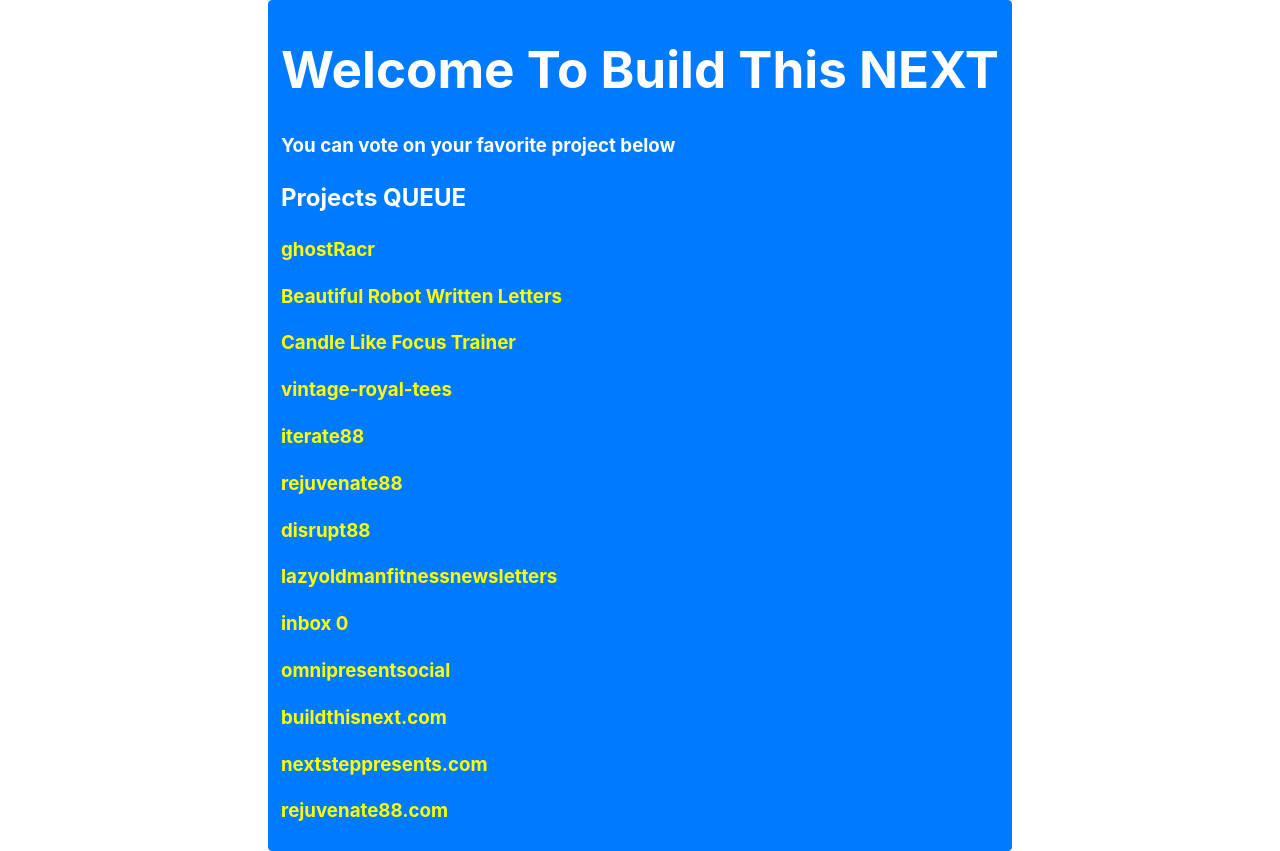
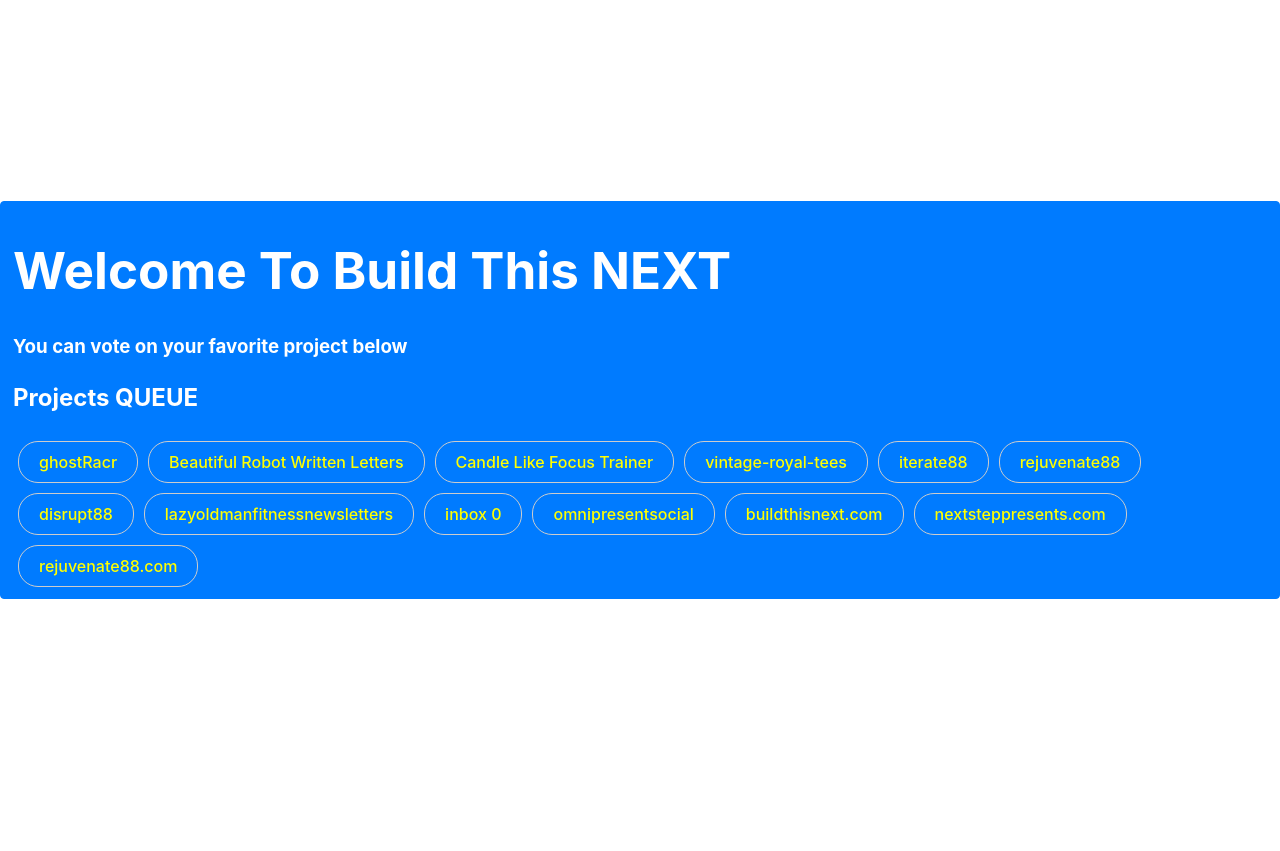
Before and after one commit to pmrprdc/buildthisnextv2, a React (Vite) app: page / in a window 1280 px wide. After the commit the page ends 800 px from the top, so only its background shows below. Built offline with nearby package versions, Linux system fonts and the light colour scheme.

Commit message:
buttons are flashing and they are their own component

```diff
--- a/src/App.tsx
+++ b/src/App.tsx
@@ -12,6 +12,7 @@ const AppDiv = styled.div`
   border-radius: 0.25rem;
   cursor: pointer;
   transition: background-color 0.15s ease-in-out;
+
   &:hover {
     background-color: pink;
   }
--- a/src/components/Project.tsx
+++ b/src/components/Project.tsx
@@ -2,8 +2,10 @@ import React, { useState, useEffect } from 'react';
 
 function ProjectsList({ projects }) {
   const [isFlashing, setIsFlashing] = useState(true);
+  const [hoveredIndex, setHoveredIndex] = useState(null);
 
   useEffect(() => {
+    // Start flashing by default for all buttons
     const interval = setInterval(() => {
       setIsFlashing((prev) => !prev);
     }, 500); // Changes the color every 500 milliseconds
@@ -11,15 +13,33 @@ function ProjectsList({ projects }) {
     return () => clearInterval(interval);
   }, []);
 
-  const flashingStyle = {
-    color: isFlashing ? '#FFFF00' : '#FFD700', // Alternating between two shades of yellow
-  };
-
   return (
     <>
-      {projects.map((project, index) => (
-        <h3 key={index} style={flashingStyle}>{project}</h3>
-      ))}
+      {projects.map((project, index) => {
+        const isHovered = hoveredIndex === index;
+        // Adjust styles based on hover state; keep flashing effect as default
+        const buttonStyle = {
+          color: isFlashing ? '#FFFF00' : '#FFD700', // Alternating between two shades of yellow
+          border: '1px solid #ccc',
+          borderRadius: '20px',
+          padding: '10px 20px',
+          cursor: 'pointer',
+          margin: '5px',
+          background: isHovered ? 'lightgray' : 'transparent',
+          transition: 'background-color 0.3s', // Smooth transition for background color
+        };
+
+        return (
+          <button
+            key={index}
+            style={buttonStyle}
+            onMouseEnter={() => setHoveredIndex(index)}
+            onMouseLeave={() => setHoveredIndex(null)}
+          >
+            {project}
+          </button>
+        );
+      })}
     </>
   );
 }
```
